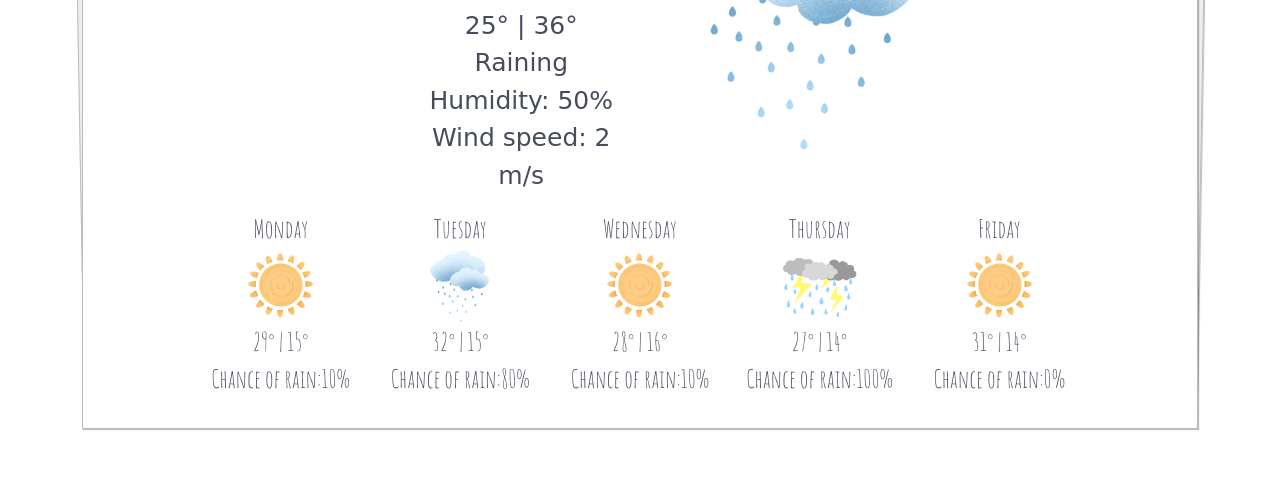
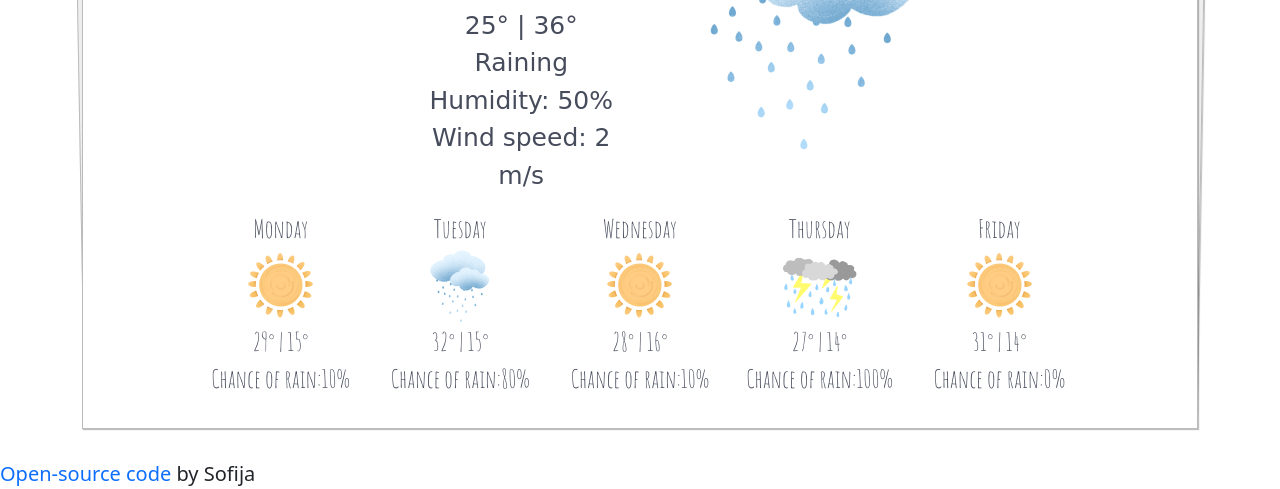
Before and after one commit to sofijaV/my-weather-app, a plain HTML site: page index.html in a window 1280 px wide. Shown: the part 315-804 px from the top of the page. Drawn offline with nearby package versions, Linux system fonts and the light colour scheme; a web font is replaced by a local one.

Commit message:
added link to github

```diff
--- a/index.html
+++ b/index.html
@@ -121,6 +121,9 @@
         </div>
       </div>
       </main>
+      <div class="link">
+        <a href="https://github.com/sofijaV/my-weather-app">Open-source code</a> by Sofija
+      </div>
     </div>
     <script src="src/index.js">
     </script>
--- a/src/styles.css
+++ b/src/styles.css
@@ -67,6 +67,15 @@ p {
 img {
   width: 75px;
 }
+.link {
+  font-size: 20px;
+}
+a {
+  text-decoration: none;
+}
+a:hover {
+  cursor: pointer;
+}
 main {
   background: #fff;
   padding: 30px;
```
